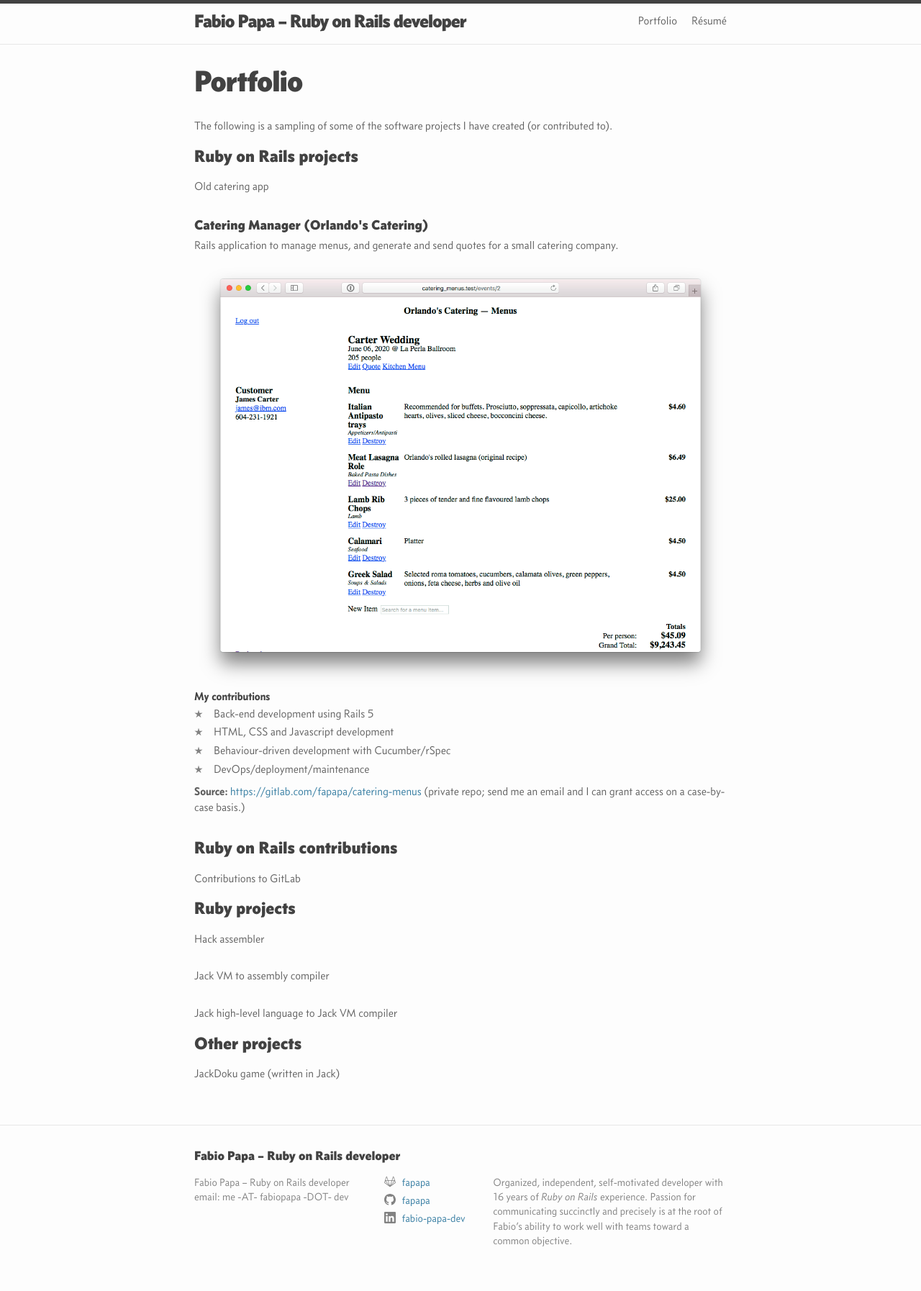
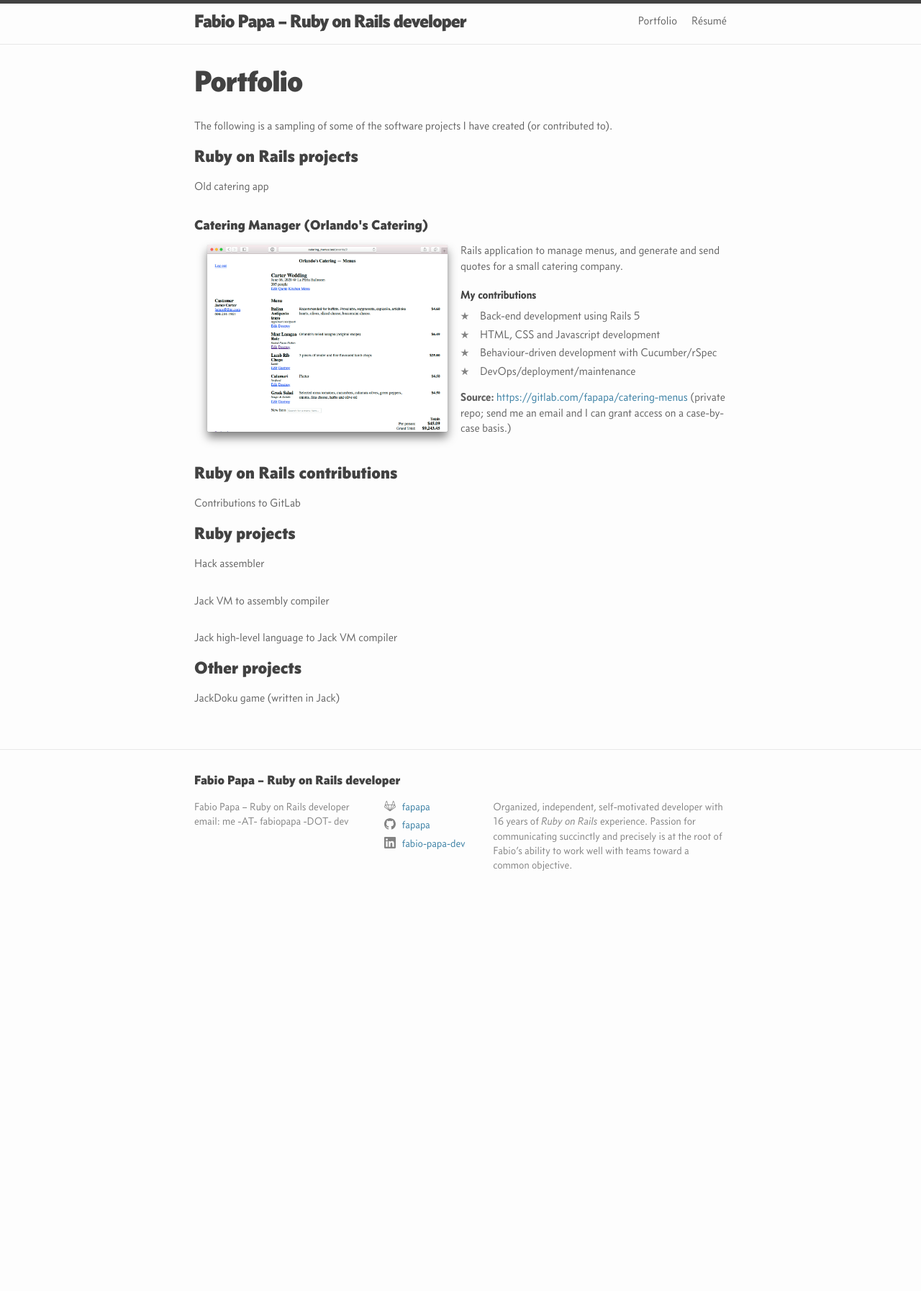
Before and after one commit to fapapa/fapapa.github.io, a Jekyll site: the page built from portfolio.md, in a window 1280 px wide. Shown: the whole page at 72% size. Built offline with Jekyll 4.4.1, drawn with Linux system fonts in a browser that asks for light colours; after the commit the page ends 1272 px from its top, so only the background shows below that.

Commit message:
Modify the portfolio project styling for wider screens

```diff
--- a/_sass/general.scss
+++ b/_sass/general.scss
@@ -84,4 +84,14 @@
   #resume > ul {
     padding-right: 6em;
   }
+  #portfolio > ul > li {
+    grid-template-columns: 1fr 1fr;
+    grid-template-areas:
+      "title title"
+      "screenshot description"
+      "screenshot contrib-head"
+      "screenshot contrib-list"
+      "screenshot source";
+    .description { padding-top: 7px; }
+  }
 }
```
